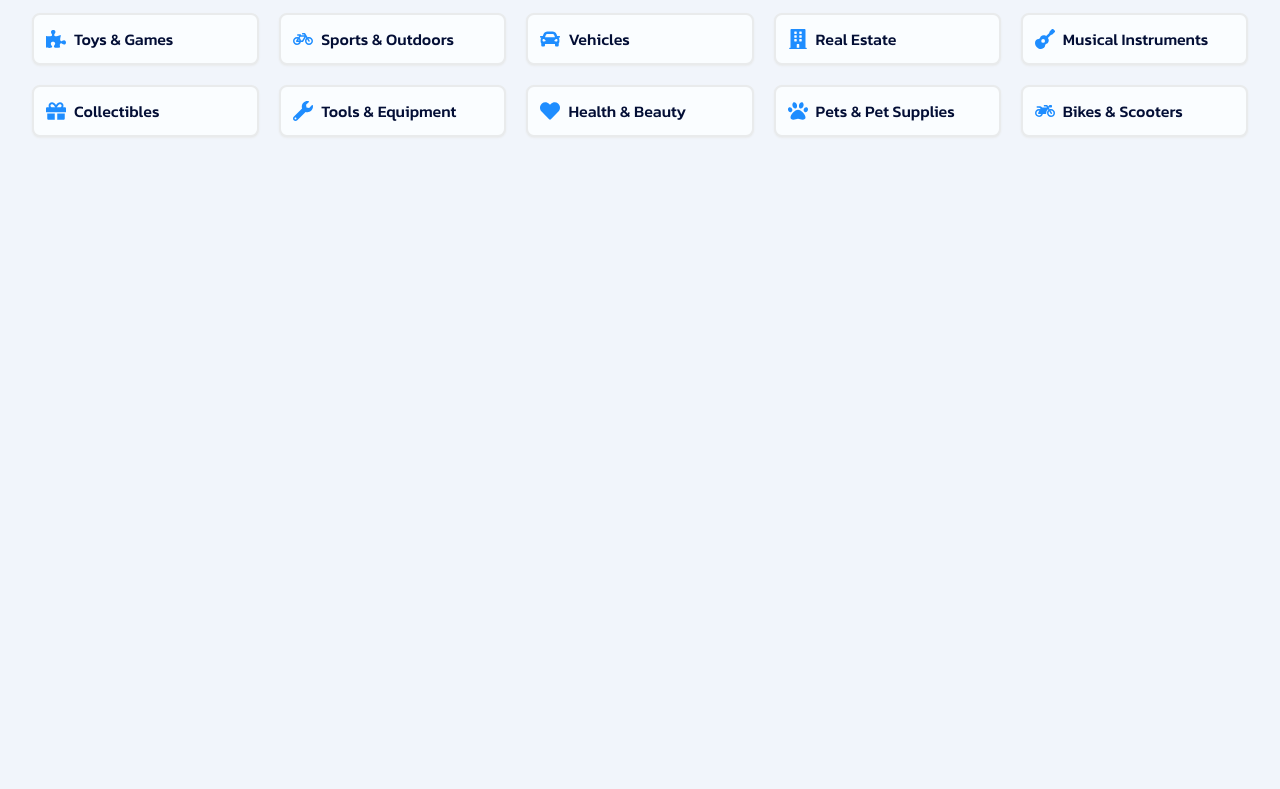
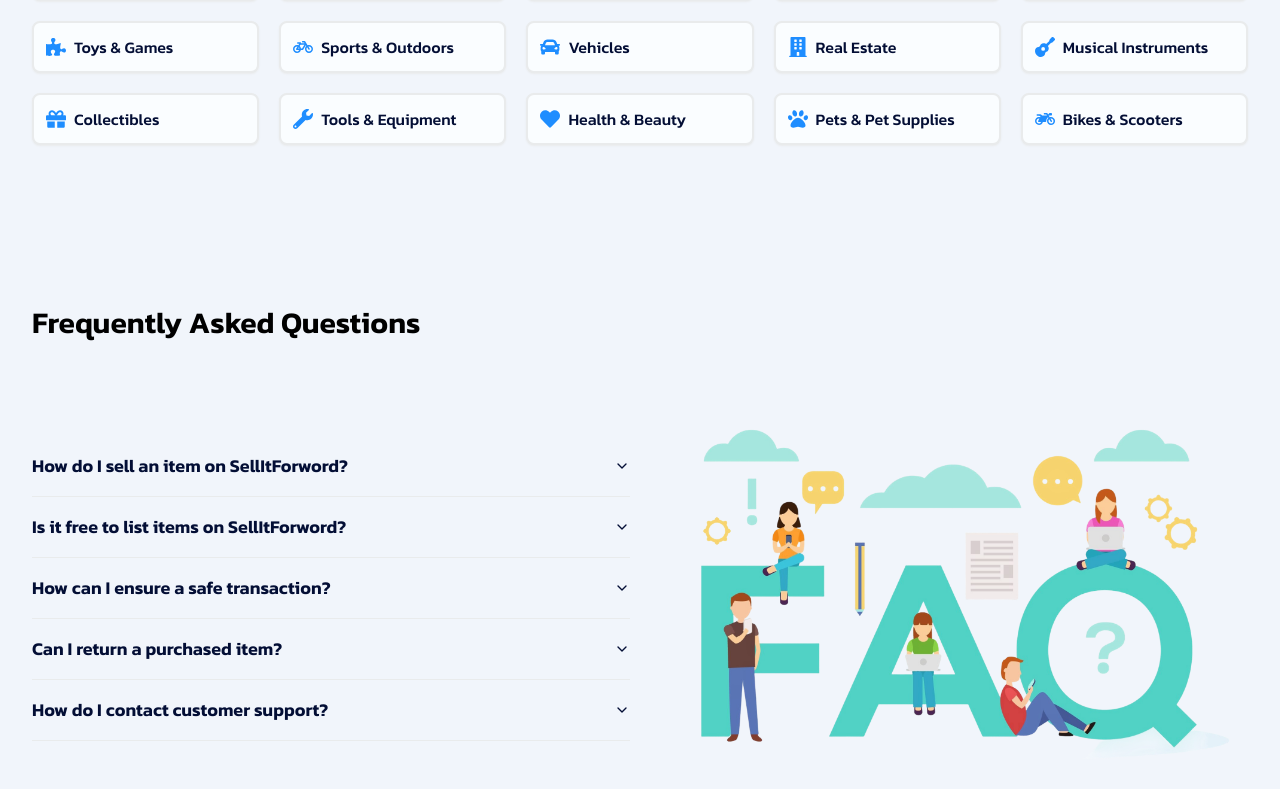
Before and after one commit to Arnab-Gupta11/Sell-ItForword-Client, a Next.js app: page / in a window 1280 px wide. Shown: the part 695-1484 px from the top of the page. Before the commit the page ends 912 px from the top, so only its background shows below. Built offline with nearby package versions, Linux system fonts and the light colour scheme; no server answers.

Commit message:
Add FAQ Section in home page

```diff
--- a/package.json
+++ b/package.json
@@ -11,6 +11,7 @@
   },
   "dependencies": {
     "@hookform/resolvers": "^4.1.2",
+    "@radix-ui/react-accordion": "^1.2.3",
     "@radix-ui/react-avatar": "^1.1.3",
     "@radix-ui/react-dialog": "^1.1.6",
     "@radix-ui/react-dropdown-menu": "^2.1.6",
--- a/src/app/(common-layout)/(home)/page.tsx
+++ b/src/app/(common-layout)/(home)/page.tsx
@@ -1,5 +1,6 @@
 import Banner from "@/components/modules/home/Banner/Banner";
 import Category from "@/components/modules/home/Category/Category";
+import FAQ from "@/components/modules/home/FAQ/FAQ";
 
 const HomePage = () => {
   return (
@@ -7,6 +8,7 @@ const HomePage = () => {
       <Banner />
       <div className="max-w-screen-xl mx-auto px-3 xsm:px-5 bs:px-8">
         <Category />
+        <FAQ />
       </div>
     </div>
   );
--- a/src/app/(dashboard-layout)/dashboard/admin/listings/page.tsx
+++ b/src/app/(dashboard-layout)/dashboard/admin/listings/page.tsx
@@ -1,7 +1,27 @@
+import ReviewListing from "@/components/modules/dashboard/admin/ReviewListing/ReviewListing";
+import { getAllListings } from "@/services/listing";
+import Link from "next/link";
+import { FaBoxOpen } from "react-icons/fa";
 
-
-const ManageListingByAdminPage = () => {
-  return <div>ManageListingByAdminPage</div>;
+const ManageListingByAdminPage = async ({ searchParams }: { searchParams: Promise<{ page: string }> }) => {
+  const { page } = await searchParams;
+  const result = await getAllListings(page, undefined, undefined);
+  const { data, meta } = result;
+  return (
+    <div>
+      {data && data.length > 0 ? (
+        <ReviewListing listings={data} meta={meta} />
+      ) : (
+        <div className="min-h-[calc(100vh-100px)] col-span-3 flex items-center justify-center">
+          <div className="flex flex-col items-center gap-3 text-lg sm:text-2xl font-bold text-center max-w-screen-sm mx-auto px-8">
+            <FaBoxOpen className="text-9xl opacity-35" />
+            <h1 className=" text-light-secondary-txt dark:text-dark-secondary-txt">Oops! No listings available.</h1>
+            <Link href="/dashboard/user/listings/add-listing"></Link>
+          </div>
+        </div>
+      )}
+    </div>
+  );
 };
 
 export default ManageListingByAdminPage;
--- a/src/components/modules/home/Banner/Banner.tsx
+++ b/src/components/modules/home/Banner/Banner.tsx
@@ -5,10 +5,10 @@ const Banner = () => {
     <div className="bg-gradient-to-b from-light-secondary-bg to-light-primary-bg  dark:from-dark-secondary-bg dark:to-dark-primary-bg">
       <div className="max-w-screen-md mx-auto py-20 px-3 xsm:px-5 bs:px-8">
         <h1 className="text-center text-3xl sm:text-5xl  bs:text-6xl font-bold text-light-primary-txt dark:text-dark-primary-txt">
-          Discover, Collect And Sell Extraordinary NFTs
+          Find amazing deals or sell your unused items.
         </h1>
         <h5 className="text-center text-sm sm:text-base bs:text-lg font-medium text-light-secondary-txt dark:text-dark-secondary-txt mt-5">
-          Digital Marketplace For Crypto Collectibles And Non-Fungible Tokens.
+          Sustainable shopping made simple—buy & sell with ease.
         </h5>
         <SearchDropdown />
       </div>
--- a/src/components/modules/home/Category/Category.tsx
+++ b/src/components/modules/home/Category/Category.tsx
@@ -48,7 +48,7 @@ const Category = () => {
           <FaAngleRight />
         </Button>
       </div>
-      <div className="grid grid-cols-1 xs:grid-cols-2 md:grid-cols-3 bs:grid-cols-4 lg:grid-cols-5 gap-3 sm:gap-5 mt-10">
+      <div className="grid grid-cols-1 xs:grid-cols-2 md:grid-cols-3 bs:grid-cols-4 lg:grid-cols-5 gap-3 sm:gap-5 mt-12">
         {listingCategoriesWithIcons.map(({ Icon, category }) => (
           <Link href={`/listings/categories/${category}`} key={category}>
             <div className="flex items-center gap-2 p-3 rounded-lg bg-light-secondary-bg dark:bg-dark-secondary-bg cursor-pointer  border-2 border-[#e9ebec] dark:border-[#142e3a] shadow-sm shadow-[#e9ebec] dark:shadow-[#142e3a]">
--- /dev/null
+++ b/src/components/modules/home/FAQ/FAQ.tsx
@@ -0,0 +1,53 @@
+"use client";
+
+import { Accordion, AccordionContent, AccordionItem, AccordionTrigger } from "@/components/ui/accordion";
+import faq from "@/assets/home/faq.png";
+import Image from "next/image";
+const faqs = [
+  {
+    question: "How do I sell an item on SellItForword?",
+    answer:
+      "To sell an item, simply create an account, list your item with details and images, set a price, and publish it. Interested buyers can then reach out to you.",
+  },
+  {
+    question: "Is it free to list items on SellItForword?",
+    answer: "Yes! Listing your items on SellItForword is free. However, there may be optional premium features for increased visibility.",
+  },
+  {
+    question: "How can I ensure a safe transaction?",
+    answer: "Always communicate through the platform, verify the buyer/seller before meeting, and prefer secure payment methods to avoid scams.",
+  },
+  {
+    question: "Can I return a purchased item?",
+    answer: "Since items are sold by individual sellers, returns depend on the seller’s policy. Be sure to clarify this before making a purchase.",
+  },
+  {
+    question: "How do I contact customer support?",
+    answer: "You can reach out to our support team via the 'Contact Us' page or email us at support@sellitforword.com.",
+  },
+];
+
+export default function FAQ() {
+  return (
+    <div className="py-20">
+      <h1 className="text-2xl sm:text-3xl font-semibold mb-5">Frequently Asked Questions</h1>
+      <div className="flex flex-col md:flex-row items-center justify-center md:justify-between gap-5">
+        <div className="w-full md:w-1/2">
+          <Accordion type="single" collapsible className="w-full">
+            {faqs.map((faq, index) => (
+              <AccordionItem className="w-full" key={index} value={`item-${index + 1}`}>
+                <AccordionTrigger className="text-lg font-semibold text-light-primary-txt dark:text-dark-primary-txt hover:text-primary hover:no-underline">
+                  {faq.question}
+                </AccordionTrigger>
+                <AccordionContent className="text-md text-base text-light-secondary-txt dark:text-dark-secondary-txt ">{faq.answer}</AccordionContent>
+              </AccordionItem>
+            ))}
+          </Accordion>
+        </div>
+        <div className="w-full md:w-1/2 hidden md:block">
+          <Image src={faq} alt="faq" width={500} height={500} priority className="mx-auto w-full object-cover" />
+        </div>
+      </div>
+    </div>
+  );
+}
--- /dev/null
+++ b/src/components/ui/accordion.tsx
@@ -0,0 +1,53 @@
+"use client";
+
+import * as React from "react";
+import * as AccordionPrimitive from "@radix-ui/react-accordion";
+import { ChevronDown } from "lucide-react";
+
+import { cn } from "@/lib/utils";
+
+const Accordion = AccordionPrimitive.Root;
+
+const AccordionItem = React.forwardRef<
+  React.ElementRef<typeof AccordionPrimitive.Item>,
+  React.ComponentPropsWithoutRef<typeof AccordionPrimitive.Item>
+>(({ className, ...props }, ref) => (
+  <AccordionPrimitive.Item ref={ref} className={cn("border-b border-[#e9ebec] dark:border-[#142e3a]", className)} {...props} />
+));
+AccordionItem.displayName = "AccordionItem";
+
+const AccordionTrigger = React.forwardRef<
+  React.ElementRef<typeof AccordionPrimitive.Trigger>,
+  React.ComponentPropsWithoutRef<typeof AccordionPrimitive.Trigger>
+>(({ className, children, ...props }, ref) => (
+  <AccordionPrimitive.Header className="flex">
+    <AccordionPrimitive.Trigger
+      ref={ref}
+      className={cn(
+        "flex flex-1 items-center justify-between py-4 text-sm font-medium transition-all hover:underline text-left [&[data-state=open]>svg]:rotate-180",
+        className
+      )}
+      {...props}
+    >
+      {children}
+      <ChevronDown className="h-4 w-4 shrink-0 text-muted-foreground transition-transform duration-200" />
+    </AccordionPrimitive.Trigger>
+  </AccordionPrimitive.Header>
+));
+AccordionTrigger.displayName = AccordionPrimitive.Trigger.displayName;
+
+const AccordionContent = React.forwardRef<
+  React.ElementRef<typeof AccordionPrimitive.Content>,
+  React.ComponentPropsWithoutRef<typeof AccordionPrimitive.Content>
+>(({ className, children, ...props }, ref) => (
+  <AccordionPrimitive.Content
+    ref={ref}
+    className="overflow-hidden text-sm data-[state=closed]:animate-accordion-up data-[state=open]:animate-accordion-down"
+    {...props}
+  >
+    <div className={cn("pb-4 pt-0", className)}>{children}</div>
+  </AccordionPrimitive.Content>
+));
+AccordionContent.displayName = AccordionPrimitive.Content.displayName;
+
+export { Accordion, AccordionItem, AccordionTrigger, AccordionContent };
--- a/tailwind.config.ts
+++ b/tailwind.config.ts
@@ -5,51 +5,89 @@ export default {
   content: ["./src/pages/**/*.{js,ts,jsx,tsx,mdx}", "./src/components/**/*.{js,ts,jsx,tsx,mdx}", "./src/app/**/*.{js,ts,jsx,tsx,mdx}"],
   theme: {
   	screens: {
-      xsm: "360px",
-      xs: "476px",
-      // xs: "425px",
-      sm: "640px",
-      md: "768px",
-      bs: "900px",
-      lg: "1024px",
-      xl: "1280px",
-      "2xl": "1550px",
-
-      "2xl-mx": { max: "1535px" },
-      "xl-mx": { max: "1279px" },
-      "lg-mx": { max: "1023px" },
-      "bs-mx": { max: "899px" },
-      "md-mx": { max: "767px" },
-      "sm-mx": { max: "639px" },
-      "xs-mx": { max: "475px" },
-      "xsm-mx": { max: "349px" },
+  		xsm: '360px',
+  		xs: '476px',
+  		sm: '640px',
+  		md: '768px',
+  		bs: '900px',
+  		lg: '1024px',
+  		xl: '1280px',
+  		'2xl': '1550px',
+  		'2xl-mx': {
+  			max: '1535px'
+  		},
+  		'xl-mx': {
+  			max: '1279px'
+  		},
+  		'lg-mx': {
+  			max: '1023px'
+  		},
+  		'bs-mx': {
+  			max: '899px'
+  		},
+  		'md-mx': {
+  			max: '767px'
+  		},
+  		'sm-mx': {
+  			max: '639px'
+  		},
+  		'xs-mx': {
+  			max: '475px'
+  		},
+  		'xsm-mx': {
+  			max: '349px'
+  		}
   	},
   	extend: {
   		fontFamily: {
-        kanit: ["var(--font-kanit)"],
+  			kanit: [
+  				'var(--font-kanit)'
+  			]
   		},
   		colors: {
-        primary: "#1E8DFF",
-        "light-primary-txt": "#030e35",
-        "light-secondary-txt": "#6f7d95",
-        "dark-primary-txt": "#ebf0ff",
-        "dark-secondary-txt": "#829aa6",
-        "dark-primary-bg": "#001321",
-        "dark-secondary-bg": "#011E30",
-        "light-primary-bg": "#F1F5FB",
-        "light-secondary-bg": "#fafdff",
+  			primary: '#1E8DFF',
+  			'light-primary-txt': '#030e35',
+  			'light-secondary-txt': '#6f7d95',
+  			'dark-primary-txt': '#ebf0ff',
+  			'dark-secondary-txt': '#829aa6',
+  			'dark-primary-bg': '#001321',
+  			'dark-secondary-bg': '#011E30',
+  			'light-primary-bg': '#F1F5FB',
+  			'light-secondary-bg': '#fafdff'
   		},
   		backgroundImage: {
-        "primary-btn-bg": "linear-gradient(315deg, rgb(115, 74, 232) 0%, rgb(0, 211, 197) 75%)",
-        "primary-btn-bg-hover": "linear-gradient(150deg, rgb(115, 74, 232) 0%, rgb(0, 211, 197) 74%)",
+  			'primary-btn-bg': 'linear-gradient(315deg, rgb(115, 74, 232) 0%, rgb(0, 211, 197) 75%)',
+  			'primary-btn-bg-hover': 'linear-gradient(150deg, rgb(115, 74, 232) 0%, rgb(0, 211, 197) 74%)'
   		},
   		boxShadow: {
-        "card-shadow-dark": "rgb(21, 22, 47) 0px 1px 0px 1px, rgb(21, 22, 47) 0px 1px 0px 1px",
-        "card-shadow-light": "rgba(17, 17, 26, 0.05) 0px 1px 0px 1px, rgba(17, 17, 26, 0.1) 0px 1px 0px 1px",
-        "box-shadow": "rgba(17, 17, 26, 0.05) 0px 0px 16px 3px, rgba(17, 17, 26, 0.1) 0px 0px 16px 3px",
-        "box-shadow-dark": "#011E30 0px 0px 16px 3px, #011E30 0px 0px 16px 3px",
+  			'card-shadow-dark': 'rgb(21, 22, 47) 0px 1px 0px 1px, rgb(21, 22, 47) 0px 1px 0px 1px',
+  			'card-shadow-light': 'rgba(17, 17, 26, 0.05) 0px 1px 0px 1px, rgba(17, 17, 26, 0.1) 0px 1px 0px 1px',
+  			'box-shadow': 'rgba(17, 17, 26, 0.05) 0px 0px 16px 3px, rgba(17, 17, 26, 0.1) 0px 0px 16px 3px',
+  			'box-shadow-dark': '#011E30 0px 0px 16px 3px, #011E30 0px 0px 16px 3px'
   		},
+  		keyframes: {
+  			'accordion-down': {
+  				from: {
+  					height: '0'
   				},
+  				to: {
+  					height: 'var(--radix-accordion-content-height)'
+  				}
+  			},
+  			'accordion-up': {
+  				from: {
+  					height: 'var(--radix-accordion-content-height)'
+  				},
+  				to: {
+  					height: '0'
+  				}
+  			}
+  		},
+  		animation: {
+  			'accordion-down': 'accordion-down 0.2s ease-out',
+  			'accordion-up': 'accordion-up 0.2s ease-out'
+  		}
+  	}
   },
   // plugins: [require("tailwindcss-animate")],
 } satisfies Config;
```
Also changed, not shown: src/components/modules/dashboard/admin/ReviewListing/ReviewListing.tsx (renamed from src/components/modules/dashboard/user/ManageListings/ManageListings.tsx, +6 -19 lines), src/assets/home/faq.png (added), 1 other file (tests, documents, lock files or other folders). Lines whose indentation alone changed are shown as unchanged.
